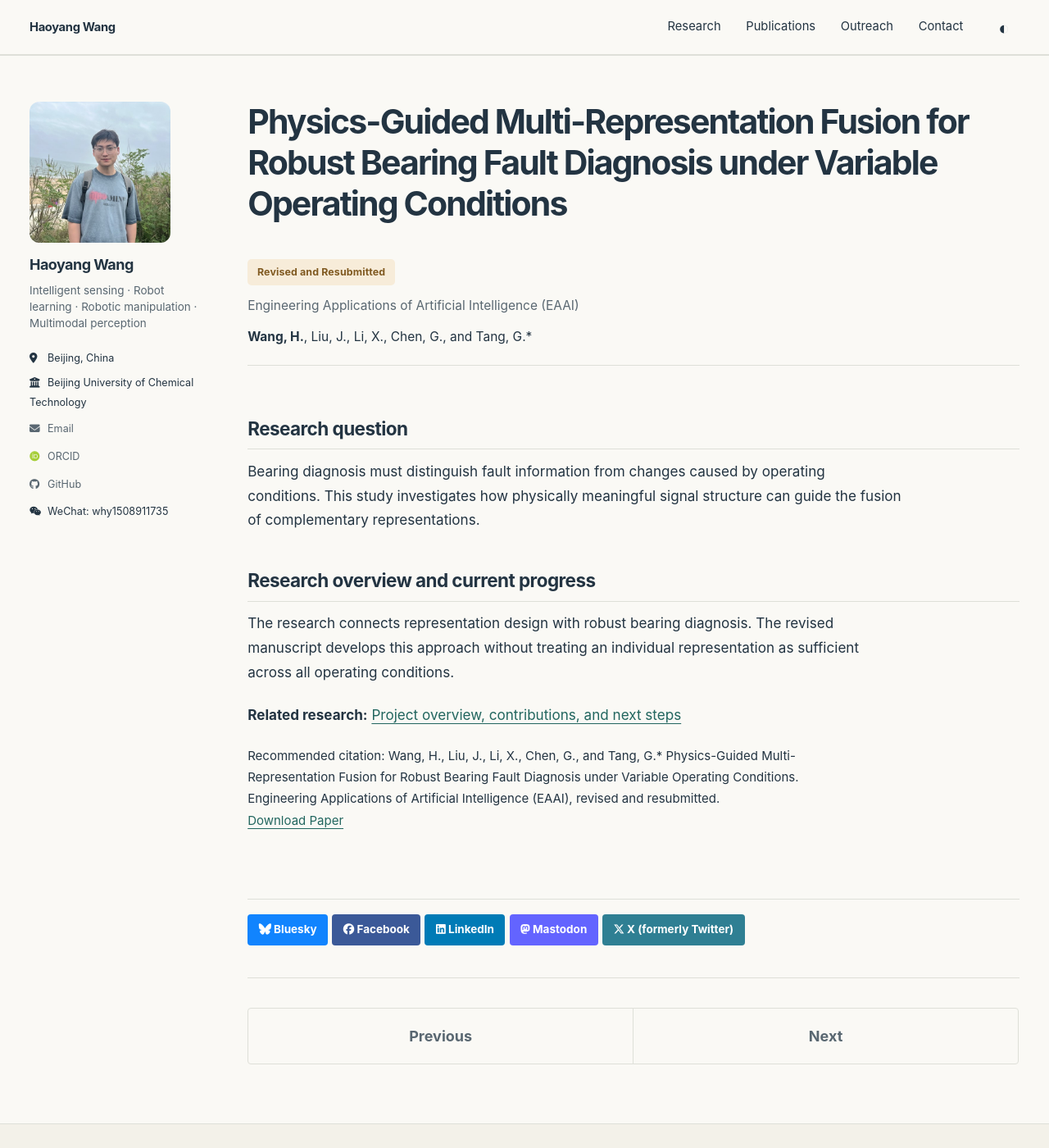
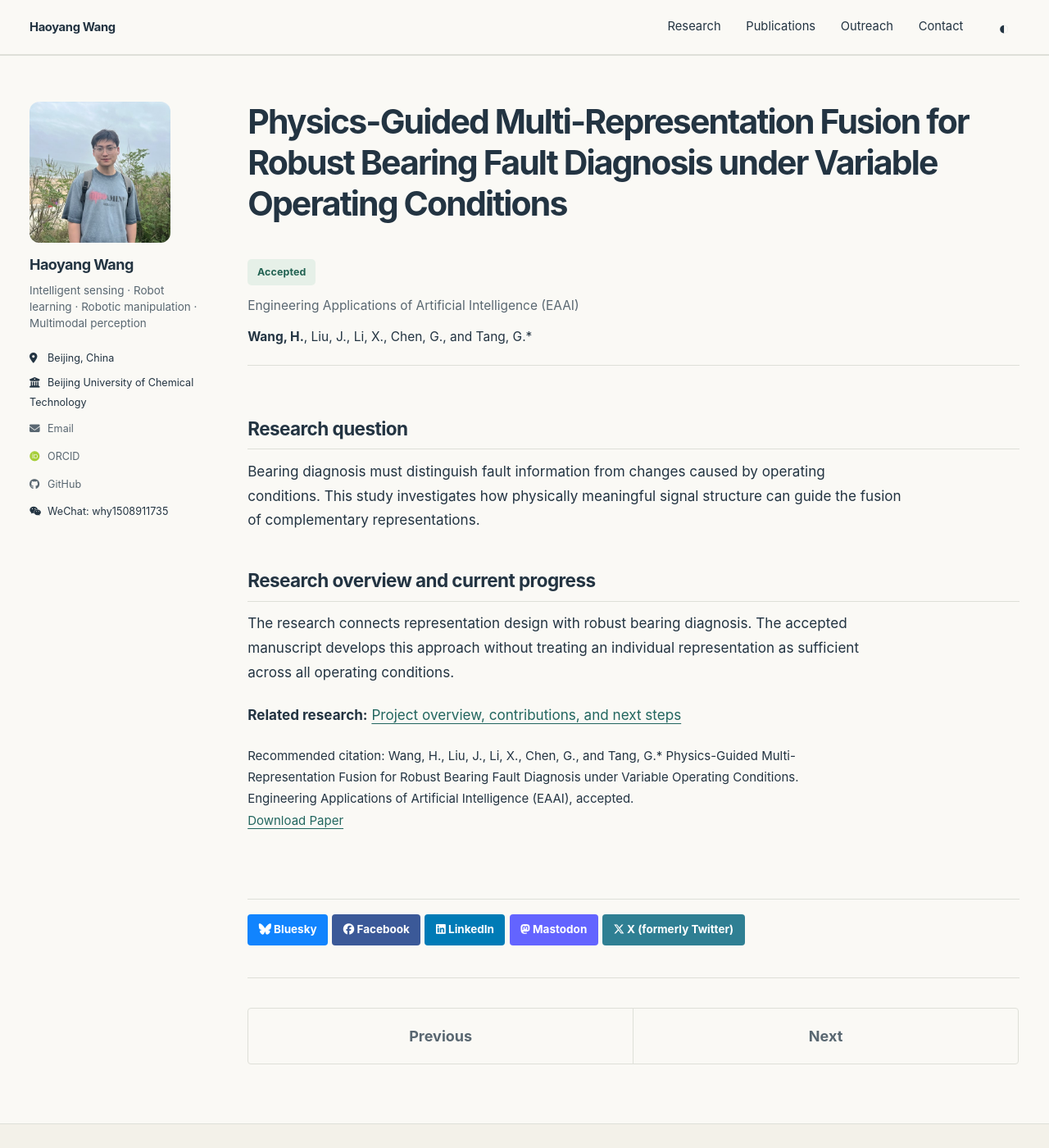
Before and after one commit to mianzhi8588/mianzhi8588.github.io, a Jekyll site: the page built from _publications/2026-physics-guided-multi-domain-representation-framework.md, in a window 1280 px wide and 1400 px high. Shown: the whole window at 82% size. Built offline with Jekyll 4.4.1, drawn with Linux system fonts in a browser that asks for light colours; some web fonts are replaced.

Commit message:
Mark EAAI paper accepted and update publication groups

```diff
--- a/_pages/publications.html
+++ b/_pages/publications.html
@@ -5,18 +5,18 @@ permalink: /publications/
 author_profile: true
 ---
 
-{% assign published = site.publications | where: 'category', 'published' | sort: 'cv_order' %}
+{% assign published = site.publications | where_exp: 'paper', "paper.category == 'published' or paper.category == 'accepted'" | sort: 'cv_order' %}
 {% assign submitted = site.publications | where: 'category', 'underreview' | sort: 'cv_order' %}
 {% assign working = site.publications | where: 'category', 'working' | sort: 'cv_order' %}
 
 <section class="publication-intro">
   <p class="research-eyebrow">Research output</p>
   <p>Intelligent sensing, multimodal diagnosis, reliable robot programs, and learned manipulation.</p>
-  <div class="publication-summary"><a href="#published"><strong>{{ published.size }}</strong> Published</a><a href="#submitted"><strong>{{ submitted.size }}</strong> Submitted</a><a href="#working">Work in progress <span aria-hidden="true">↓</span></a></div>
+  <div class="publication-summary"><a href="#published"><strong>{{ published.size }}</strong> Published &amp; Accepted</a><a href="#submitted"><strong>{{ submitted.size }}</strong> Submitted</a><a href="#working">Work in progress <span aria-hidden="true">↓</span></a></div>
   <p class="publication-status-note">Titles follow the latest manuscript versions; statuses reflect current author-reported submission progress. Under Review and With Editor indicate ongoing review or editorial assessment.</p>
 </section>
 
-<div class="research-section-heading" id="published"><div><p class="research-eyebrow">01 / Published work</p><h2>Journal publication</h2></div></div>
+<div class="research-section-heading" id="published"><div><p class="research-eyebrow">01 / Published &amp; accepted work</p><h2>Journal publications &amp; accepted papers</h2></div></div>
 <div class="paper-list">{% for paper in published %}{% include publication-row.html paper=paper %}{% endfor %}</div>
 
 <div class="research-section-heading" id="submitted"><div><p class="research-eyebrow">02 / Submitted work</p><h2>Manuscripts under consideration</h2></div></div>
--- a/_publications/2026-physics-guided-multi-domain-representation-framework.md
+++ b/_publications/2026-physics-guided-multi-domain-representation-framework.md
@@ -1,18 +1,18 @@
 ---
 title: "Physics-Guided Multi-Representation Fusion for Robust Bearing Fault Diagnosis under Variable Operating Conditions"
 collection: publications
-category: "underreview"
+category: "accepted"
 permalink: /publication/2026-physics-guided-multi-domain-representation-framework
 excerpt: "Physics-guided fusion of complementary signal representations for bearing diagnosis under variable operating conditions."
 date: 2026-05-01
 venue: "Engineering Applications of Artificial Intelligence (EAAI)"
 paperurl: ""
-citation: "Wang, H., Liu, J., Li, X., Chen, G., and Tang, G.* Physics-Guided Multi-Representation Fusion for Robust Bearing Fault Diagnosis under Variable Operating Conditions. Engineering Applications of Artificial Intelligence (EAAI), revised and resubmitted."
+citation: "Wang, H., Liu, J., Li, X., Chen, G., and Tang, G.* Physics-Guided Multi-Representation Fusion for Robust Bearing Fault Diagnosis under Variable Operating Conditions. Engineering Applications of Artificial Intelligence (EAAI), accepted."
 authors_display: "Wang, H., Liu, J., Li, X., Chen, G., and Tang, G.*"
 venue_short: "EAAI"
 cv_order: 2
 project_url: "/portfolio/2026-physics-guided-bearing-diagnosis"
-status_label: "Revised and Resubmitted"
+status_label: "Accepted"
 ---
 
 ## Research question
@@ -21,6 +21,6 @@ Bearing diagnosis must distinguish fault information from changes caused by oper
 
 ## Research overview and current progress
 
-The research connects representation design with robust bearing diagnosis. The revised manuscript develops this approach without treating an individual representation as sufficient across all operating conditions.
+The research connects representation design with robust bearing diagnosis. The accepted manuscript develops this approach without treating an individual representation as sufficient across all operating conditions.
 
 **Related research:** [Project overview, contributions, and next steps]({{ '/portfolio/2026-physics-guided-bearing-diagnosis' | relative_url }})
--- a/_sass/layout/_research-editorial.scss
+++ b/_sass/layout/_research-editorial.scss
@@ -158,7 +158,7 @@ a.research-button { border-radius: 6px; padding: 0.75rem 1.05rem; font-size: 0.7
 .paper-row__links { display: flex; flex-wrap: wrap; gap: 0.6rem 1.3rem; }
 .paper-row__links a { font-size: 0.72rem; font-weight: 600; text-decoration: none; }
 .publication-badge, .research-project-header__meta .publication-badge { padding: 0.28rem 0.6rem; font-size: 0.69rem; font-weight: 700; line-height: 1.6; letter-spacing: 0.01em; white-space: nowrap; text-transform: none; border: 1px solid transparent; border-radius: 5px; color: var(--badge-ink, #626965); background: var(--badge-bg, #edefe9); }
-.publication-badge--published { --badge-ink: #226252; --badge-bg: #e6f0e8; }
+.publication-badge--published, .publication-badge--accepted { --badge-ink: #226252; --badge-bg: #e6f0e8; }
 .publication-badge--under-review { --badge-ink: #355a81; --badge-bg: #e9eff7; }
 .publication-badge--with-editor { --badge-ink: #59577f; --badge-bg: #eeedf5; }
 .publication-badge--revised-and-resubmitted { --badge-ink: #805a21; --badge-bg: #f7ecd9; }
@@ -235,7 +235,7 @@ html[data-theme="dark"] {
   --global-link-color: #8bcbb8; --global-border-color: #39494e; --global-footer-bg-color: #223038;
   .research-hero--portfolio { background: transparent; }
   .research-media, .publication-feature, .publication-review-grid article { background: var(--research-surface); }
-  .publication-badge--published { --badge-ink: #b4e3c7; --badge-bg: #244436; }
+  .publication-badge--published, .publication-badge--accepted { --badge-ink: #b4e3c7; --badge-bg: #244436; }
   .publication-badge--under-review { --badge-ink: #bfd4f0; --badge-bg: #2b3d53; }
   .publication-badge--with-editor { --badge-ink: #d0cbee; --badge-bg: #393650; }
   .publication-badge--revised-and-resubmitted { --badge-ink: #efd2a3; --badge-bg: #493b28; }
```
Also changed, not shown: _pages/about.md (+2 -2 lines), _portfolio/2026-physics-guided-bearing-diagnosis.md (+2 -2 lines).
